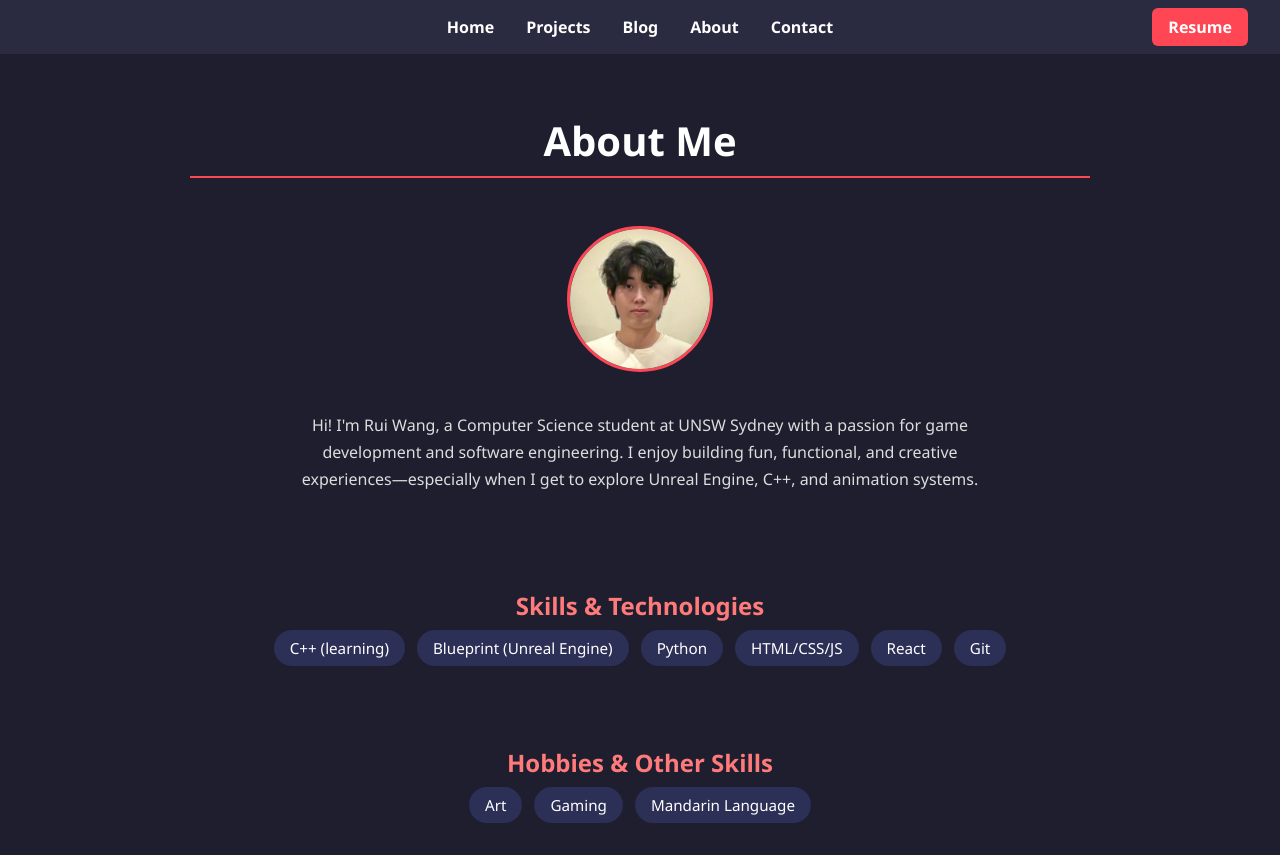
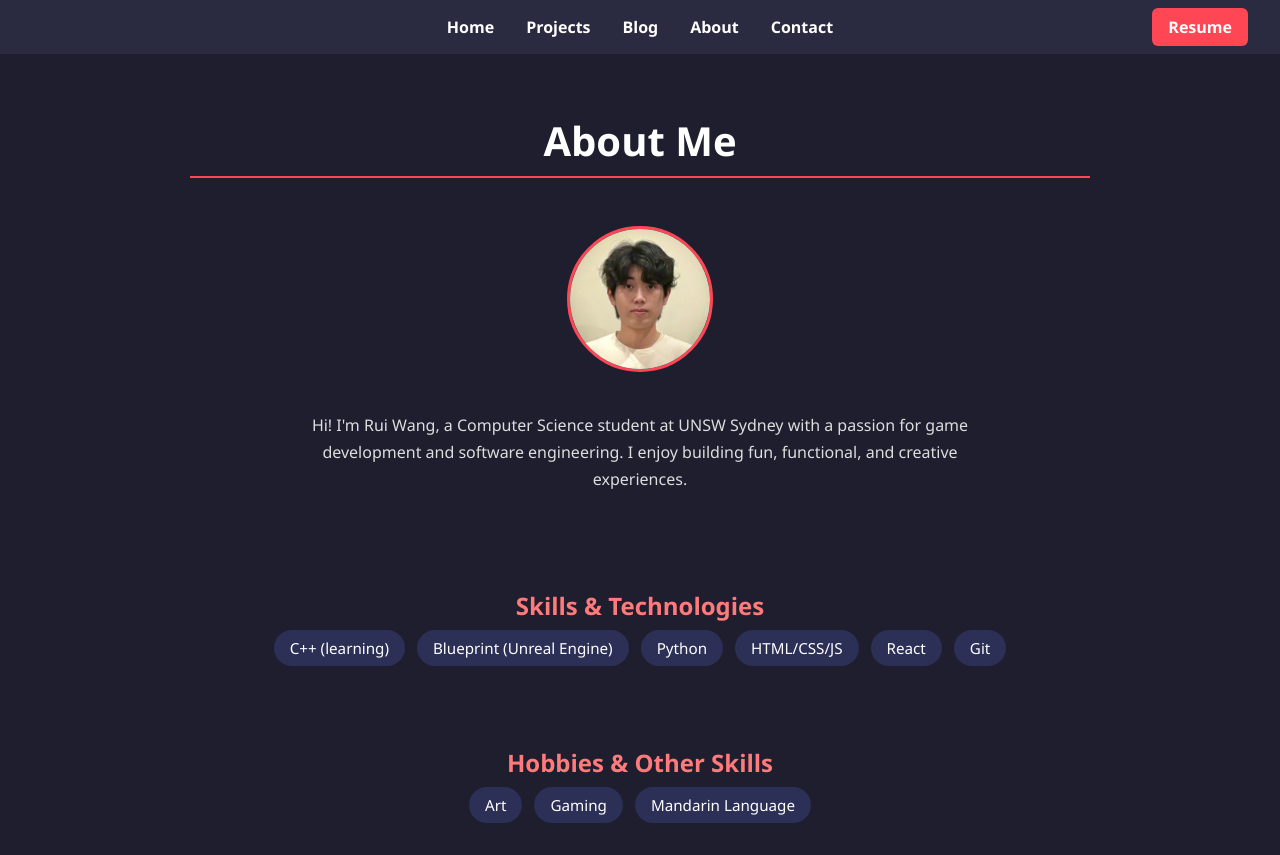
Before and after one commit to RuiW8767/ruiw8767.github.io, a React (Create React App) app: page /about in a window 1280 px wide. Built offline with nearby package versions, Linux system fonts and the light colour scheme.

Commit message:
edit about me

```diff
--- a/src/pages/About.jsx
+++ b/src/pages/About.jsx
@@ -11,7 +11,7 @@ const About = () => {
         <img src={profileImg} alt="Rui Wang" className="about-photo" />
         <p>
           Hi! I'm Rui Wang, a Computer Science student at UNSW Sydney with a passion for game development and software engineering.
-          I enjoy building fun, functional, and creative experiences—especially when I get to explore Unreal Engine, C++, and animation systems.
+          I enjoy building fun, functional, and creative experiences.
         </p>
       </div>
 
```
